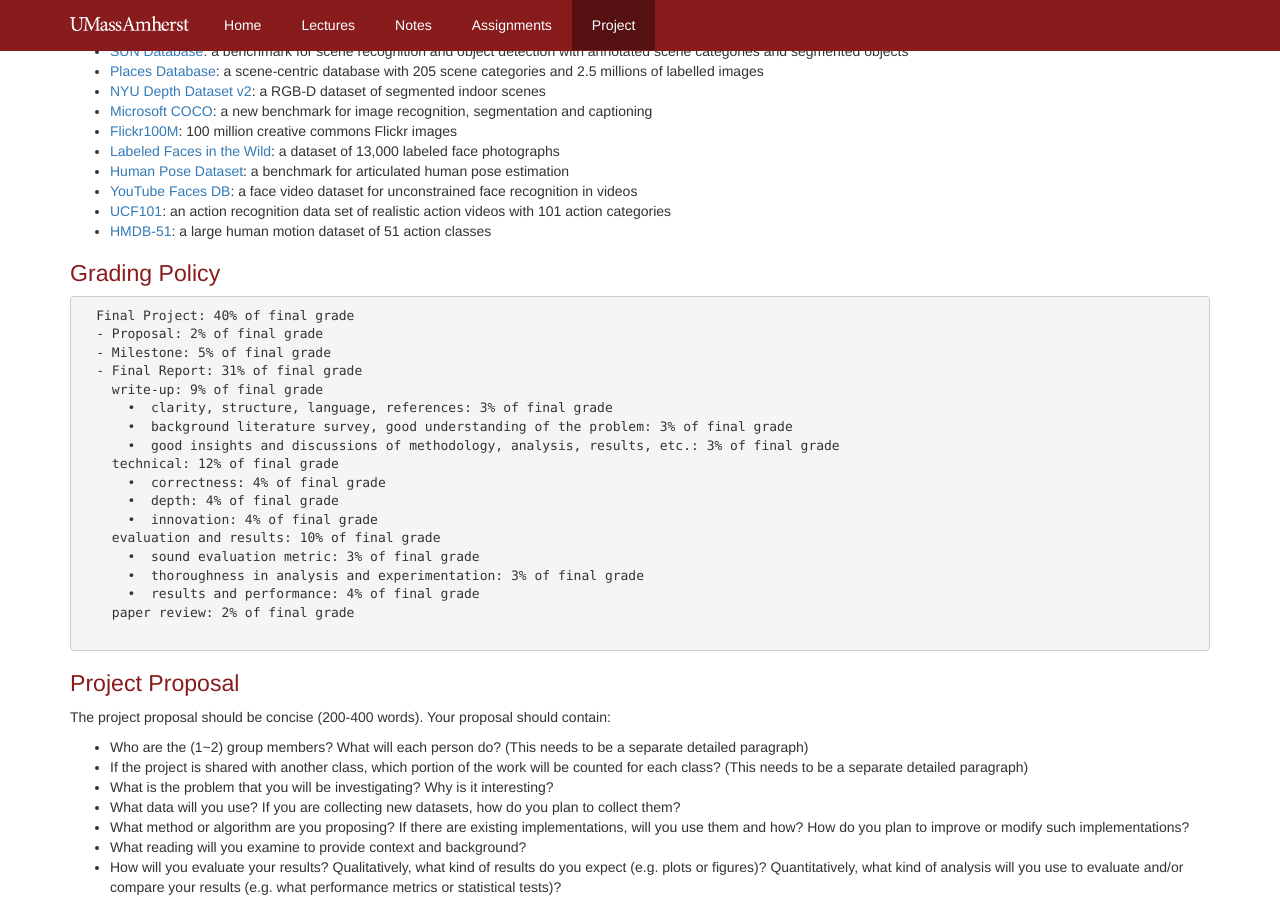
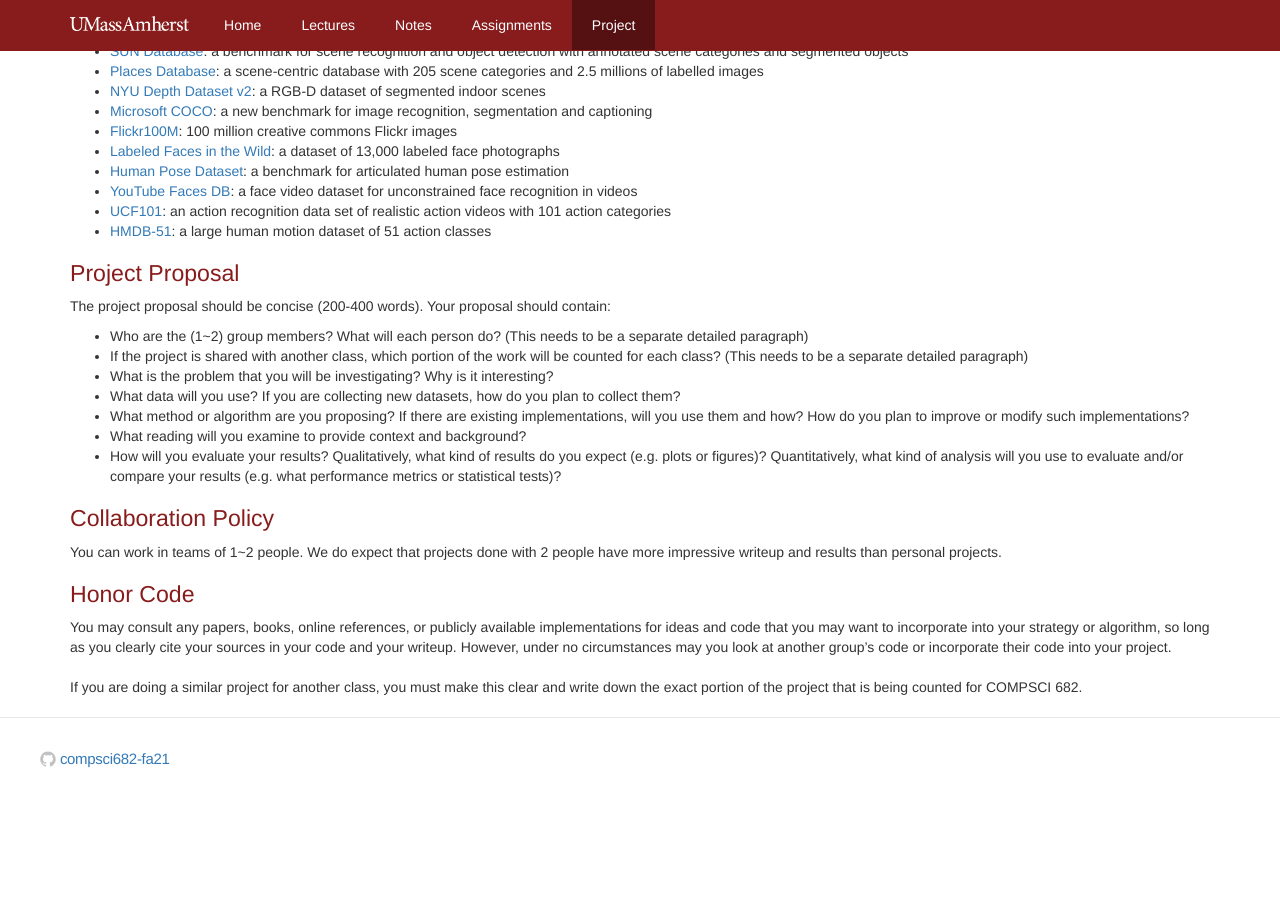
Before and after one commit to compsci682-fa21/compsci682-fa21.github.io, a Jekyll site: the page projects/index.html, which Jekyll copies as it is, in a window 1280 px wide and 900 px high, scrolled down 1256 px. Built offline with Jekyll 4.4.1, drawn with Linux system fonts in a browser that asks for light colours; after the commit the page ends 2050 px from its top, so only the background shows below that.

Commit message:
Update index.html

```diff
--- a/projects/index.html
+++ b/projects/index.html
@@ -160,7 +160,7 @@
   </ul>
   <p></p>
 
-  <h2>Grading Policy</h2>
+  <!-- <h2>Grading Policy</h2>
   <pre>
   Final Project: 40% of final grade
   - Proposal: 2% of final grade
@@ -179,8 +179,7 @@
       •  thoroughness in analysis and experimentation: 3% of final grade
       •  results and performance: 4% of final grade
     paper review: 2% of final grade
-  </pre>
-  <!-- poster: 3% (+2% bonus for best few posters)</pre> -->
+  </pre> -->
 
   <h2>Project Proposal</h2>
   The project proposal should be concise (200-400 words). Your proposal should contain:
```
